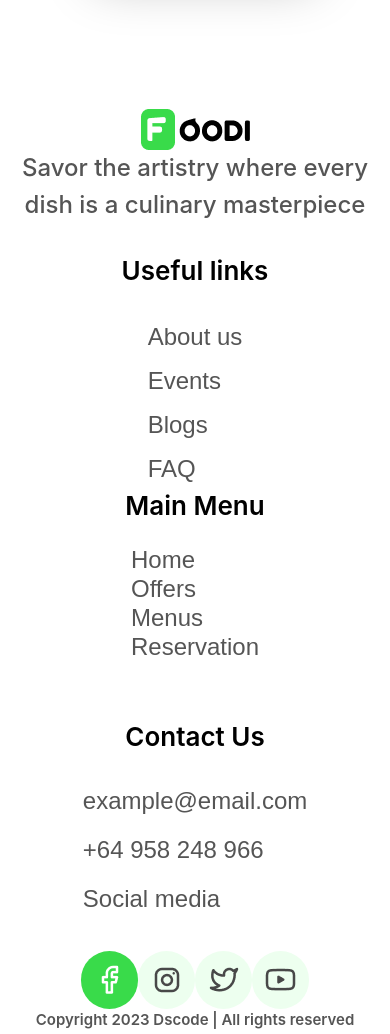
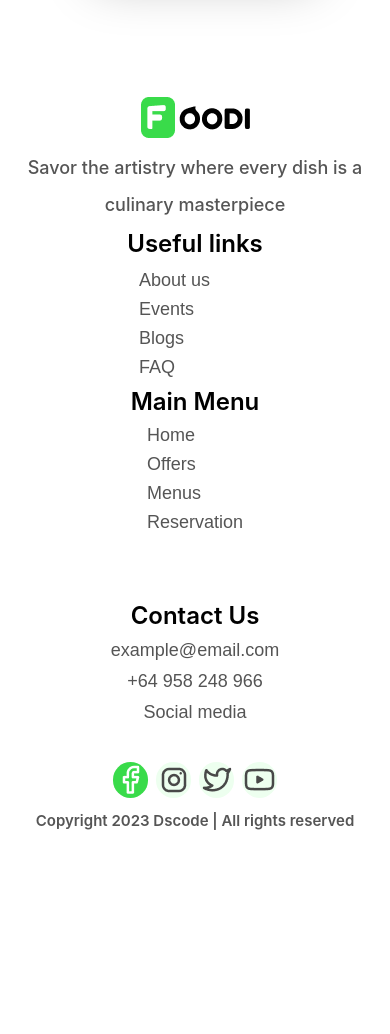
Before and after one commit to GautamGM/Restaurant-website-ui, a website: page dist/index.html in a window 390 px wide. Shown: the part 4720-5754 px from the top of the page. After the commit the page ends 5561 px from the top, so only its background shows below. Drawn offline with nearby package versions, Linux system fonts and the light colour scheme; files whose address does not match are found by name; a web font is replaced by a local one.

Commit message:
mobile view

```diff
--- a/dist/index.html
+++ b/dist/index.html
@@ -94,7 +94,7 @@
     }
   </style>
   <body>
-    <div class="main-container constiner-xl p-0 m-0 overflow-hidden ">
+    <div class="main-container  p-0 m-0 overflow-hidde ">
       <!-- Hero-section+navbar -->
       <div class="hero-section w-full ">
         <!-- navbar -->
@@ -147,7 +147,7 @@
             <!-- title-div -->
             <div class="title-section flex mt-[-20px] lg:text-[50px] lg:pl-[110px] xl:pl-[0]  sm:pt-[250px] lg:pt-[0] lg:mt-[0px] jus flex-col  w-[100%] h-[250px] sm:w-[50%]">
                 <div class="food  flex flex-col justify-center  items-center sm:block lg:flex ">
-                    <div class="title  text-[28px] leading-9 sm:leading-[90.22px] lg:text-[50px] xl:text-[62px]   sm:block flex justify-center items-center sm:w-[596px] sm:h-[180px] w-[350px]  sm:text-[62px] font-extrabold ">
+                    <div class="title  text-[28px] leading-9 sm:leading-[90.22px] lg:text-[50px] xl:text-[62px]   sm:block flex justify-center items-center sm:w-[596px] sm:h-[180px] w-[320px]  sm:text-[62px] font-extrabold ">
                         <h1 class="">Dive into Delights Of Delectable <span class="text-[#39DB4A]">Food</span></h1>
                         </div>
                         <div class="para text-[16px] mt-5 sm:w-[602px] sm:text-[26px] md-[26px] sm:h-[88px] w-[350px] sm:mt-5 lg:mt-5  text-[#4A4A4A] font-medium lg:leading-[44px]"><p>
@@ -172,7 +172,7 @@
                     <img src="./images/Intersect.png" class="absolute   top-[-6px] sm:h-[320px] md:w-[500px] md:h-[400px] sm:top-[-70px] md:top-[-72px] p-[1px] left-[-8.5px] lg:h-[700px] lg:w-[570px] lg:top-[-150px]  sm:z-[0]   sm:left-[-10px]"  alt="">
                     <img src="./images/Group 15.png" class="absolute top-[-1px] p-[45px]  sm:p-0 left-[-95px]   sm:top-2 sm:left-[-190px] "  alt="">
                     <!-- card-group -->
-                    <div class="card-group  sm:w-[750px] gap-3  w-[303px] left-[-55px] top-[210px] flex items-center justify-between sm:gap-3 absolute z-[999] sm:top-[220px] sm:left-[-220px]  md:top-[290px] md:left-[-190px] p-[1px] lg:top-[500px] lg:left-[-160px] lg:gap-[12px]">
+                    <div class="card-group  sm:w-[750px] gap-3  w-[303px] left-[-40px] top-[210px] flex items-center justify-between sm:gap-3 absolute z-[999] sm:top-[220px] sm:left-[-220px]  md:top-[290px] md:left-[-190px] p-[1px] lg:top-[500px] lg:left-[-160px] lg:gap-[12px]">
                       <div class="card-1 p-[03px] w-[140px] h-[40px] sm:w-[300px] sm:h-[90px]  md:w-[349px] md:h-[132px] md:p-5 rounded-[10px] sm:rounded-[25px] bg-white shadow-2xl ">
                        <div class="div  flex justify-center sm:justify-between items-center  h-[100%]    ">
                         <div class="imgage flex items-center justify-center  h-[35px]  sm:h-[auto]  rounded-[10px] sm:rounded-[25px]"><img src="./images/image 14.png" class=" w-[100%] h-[100%] object-cover  rounded-[10px]" alt=""></div>
@@ -489,7 +489,7 @@
          <!-- footer-section -->
           <footer class=" pt-[40px] mt-[100px] sm:mt-[360px] lg:mt-[0px] h-[350px]  justify-center items-center flex-col flex">
             <div class="footer-container sm:flex justify-around w-full  ">
-              <div class="footer-logo-section w-full  leading-[36.13px] text-[#555555] flex flex-col justify-center sm:justify-between xl:justify-between items-center sm:items-start h-[170px] sm:w-[303px] ">
+              <div class="footer-logo-section w-full  leading-[36.13px] text-[#555555] flex flex-col justify-center sm:justify-between xl:justify-between items-center sm:items-start h-[120px] sm:h-[150px] sm:w-[303px] ">
                 <div class="logo">
                   <div class="logo relative flex items-center">
                     <img src="./images/Rectangle 39.png" alt="" />
@@ -497,15 +497,15 @@
                     <img src="./images/oodi.png" class="ml-1" alt="" />
                   </div>
                 </div>
-                <div class="para text-[24px] text-center sm:text-start font-medium leading-[36.13px]">
+                <div class="para text-[18px] p-3 sm:p-0 sm:text-[24px] text-center sm:text-start font-medium leading-[36.13px]">
                   <p>Savor the artistry where every dish is a culinary masterpiece</p>
                 </div>
               </div>
               <div class="link-container ">
                 <div class="footer-link-section  sm:flex justify-between h-[200px]">
-                  <div class="useFul-links flex justify-center flex-col items-center sm:block sm:leading-[31px] md:w-[200px] lg:w-[300px] lg:h-[200px]">
-                    <h5 class="text-[26px] font-semibold ">Useful links</h5>
-                    <ul class="text-[24px] font-medium flex flex-col justify-around h-[200px] text-[#555555] leading-[29px] pt-6">
+                  <div class="useFul-links flex justify-center flex-col items-center sm:block sm:leading-[31px]  md:w-[200px] lg:w-[300px] lg:h-[200px]">
+                    <h5 class=" text-[24px] sm:text-[26px] font-semibold ">Useful links</h5>
+                    <ul class="text-[18px] sm:text-[24px] font-medium flex flex-col sm:justify-around w-[120px] sm:w-auto sm:h-[200px] text-[#555555] leading-[29px] p-1 sm:pt-6">
                       <li><a href="#">About us</a></li>
                       <li><a href="#">Events</a></li>
                       <li><a href="">Blogs</a></li>
@@ -513,17 +513,17 @@
                     </ul>
                   </div>
                   <div class="main-mainu flex justify-center flex-col items-center sm:block leading-[31px]  md:w-[200px] lg:w-[300px] lg:h-[200px]">
-                    <h5 class="text-[26px] font-semibold ">Main Menu</h5>
-                    <ul class="text-[24px] font-medium flex flex-col  sm:justify-around h-[200px] text-[#555555] leading-[29px] pt-6">
+                    <h5 class="text-[24px] sm:text-[26px] font-semibold ">Main Menu</h5>
+                    <ul class="text-[18px] sm:text-[24px] font-medium flex flex-col  sm:justify-around sm:h-[200px] text-[#555555] leading-[29px] p-1 sm:pt-6">
                       <li><a href="#">Home</a></li>
                       <li><a href="#">Offers</a></li>
                       <li><a href="">Menus</a></li>
                       <li><a href="">Reservation</a></li>
                     </ul>
                   </div>
-                  <div class="contact-us flex justify-center flex-col items-center sm:block m leading-[31px] md:w-[200px] lg:w-[300px] lg:h-[200px] md:ml-10px">
-                    <h5 class="text-[26px] font-semibold ">Contact Us</h5>
-                    <ul class="text-[24px] font-medium flex flex-col leading-[49px] h-[200px] text-[#555555] pt-6">
+                  <div class="contact-us flex justify-center flex-col items-center sm:block h-[250px] leading-[31px] md:w-[200px] lg:w-[300px] lg:h-[200px] md:ml-10px">
+                    <h5 class="text-[24px] sm:text-[26px] font-semibold ">Contact Us</h5>
+                    <ul class="text-[18px] sm:text-[24px] font-medium flex flex-col justify-center items-center sm:leading-[49px]  sm:h-[200px] text-[#555555] p-1 sm:pt-6">
                       <li><a href="#">example@email.com</a></li>
                       <li><a href="#">+64 958 248 966</a></li>
                       <li><a href="">Social media</a></li>
@@ -533,12 +533,12 @@
               </div>
             </div>
           </footer>
-          <div class=" mt-[520px]  text-[15px] copywrite w-full  container-xl sm:mt-[40px] sm:p-[0px] text-[#555555] flex flex-col sm:flex-row  justify-center items-center h-[100px] sm:text-[22px] font-semibold ">
-            <div class="socilamedia icons flex md:pr-[300px]">
-            <div class="w-[57px] h-[58px] flex justify-center items-center  rounded-full bg-[#39DB4A]" ><img src="./images/🦆 icon _facebook_.png" alt=""></div>
-            <div class="w-[57px] h-[58px] flex justify-center items-center rounded-full bg-[#EDFFEF]"  ><img src="./images/🦆 icon _instagram_.png" alt=""></div>
-            <div class="w-[57px] h-[58px] flex justify-center items-center rounded-full bg-[#EDFFEF]" ><img src="./images/🦆 icon _twitter_.png" alt=""></div>
-            <div class="w-[57px] h-[58px] flex justify-center items-center rounded-full bg-[#EDFFEF]" ><img src="./images/🦆 icon _youtube_.png" alt=""></div>
+          <div class="mt-[320px]  text-[15px] copywrite w-full  container-xl sm:mt-[40px] sm:p-[0px] text-[#555555] flex flex-col sm:flex-row  justify-center items-center h-[100px] sm:text-[22px] font-semibold ">
+            <div class="socilamedia p-2 icons flex justify-around md:pr-[300px]">
+            <div class="sm:w-[57px]  w-[35px] h-[36px] m-1  sm:h-[58px] flex justify-center items-center  rounded-full bg-[#39DB4A]" ><img src="./images/🦆 icon _facebook_.png" alt=""></div>
+            <div class="sm:w-[57px]  w-[35px] h-[36px]  m-1 sm:h-[58px] flex justify-center items-center rounded-full bg-[#EDFFEF]"  ><img src="./images/🦆 icon _instagram_.png" alt=""></div>
+            <div class="sm:w-[57px] w-[35px] h-[36px]  m-1  sm:h-[58px] flex justify-center items-center rounded-full bg-[#EDFFEF]" ><img src="./images/🦆 icon _twitter_.png" alt=""></div>
+            <div class="sm:w-[57px] w-[35px] h-[36px]  m-1   sm:h-[58px] flex justify-center items-center rounded-full bg-[#EDFFEF]" ><img src="./images/🦆 icon _youtube_.png" alt=""></div>
           </div>
           <div>Copyright       2023 Dscode | All rights reserved</div></div>
     </div>
```
